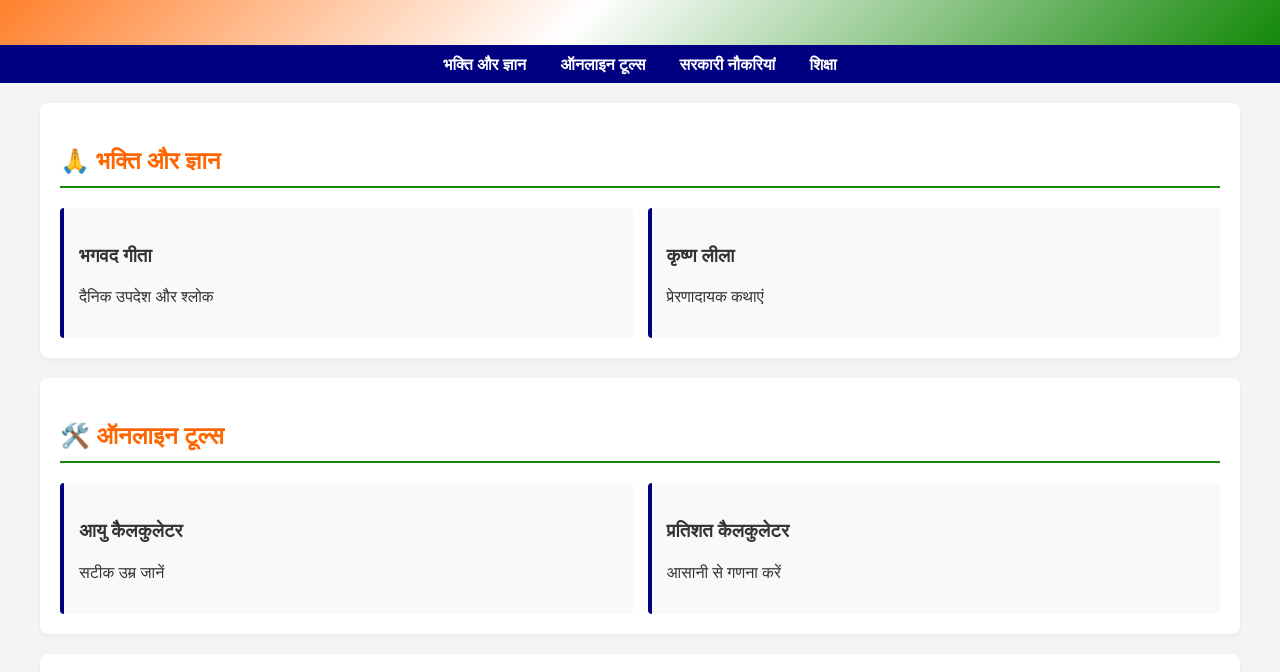
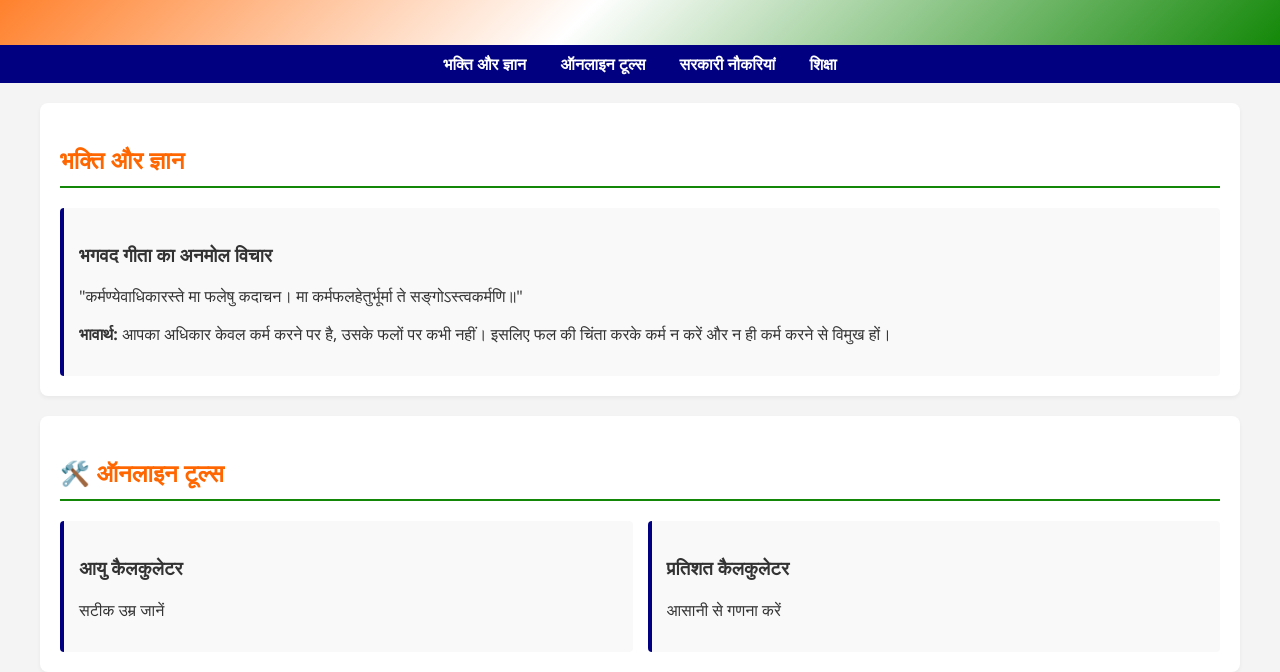
Before and after one commit to deepakmeena1019-debug/INDIA-SMART-HUB, a plain HTML site: page index.html in a window 1280 px wide. Shown: the part 128-800 px from the top of the page. Drawn offline with Linux system fonts and the light colour scheme.

Commit message:
Revise bhakti and gyaan section in index.html
Updated the section on devotion and knowledge with new content.

```diff
--- a/index.html
+++ b/index.html
@@ -37,11 +37,16 @@
 
 <div class="container">
     <div id="bhakti" class="section">
-        <h2>🙏 भक्ति और ज्ञान</h2>
-        <div class="grid">
-            <div class="card"><h3>भगवद गीता</h3><p>दैनिक उपदेश और श्लोक</p></div>
-            <div class="card"><h3>कृष्ण लीला</h3><p>प्रेरणादायक कथाएं</p></div>
-        </div>
+    <h2>भक्ति और ज्ञान</h2>
+    <div class="card">
+        <h3>भगवद गीता का अनमोल विचार</h3>
+        <p>"कर्मण्येवाधिकारस्ते मा फलेषु कदाचन। मा कर्मफलहेतुर्भूर्मा ते सङ्गोऽस्त्वकर्मणि॥"</p>
+        <p><strong>भावार्थ:</strong> आपका अधिकार केवल कर्म करने पर है, उसके फलों पर कभी नहीं। इसलिए फल की चिंता करके कर्म न करें और न ही कर्म करने से विमुख हों।</p>
+    </div>
+</section>
+
+
+
     </div>
 
     <div id="tools" class="section">
```
